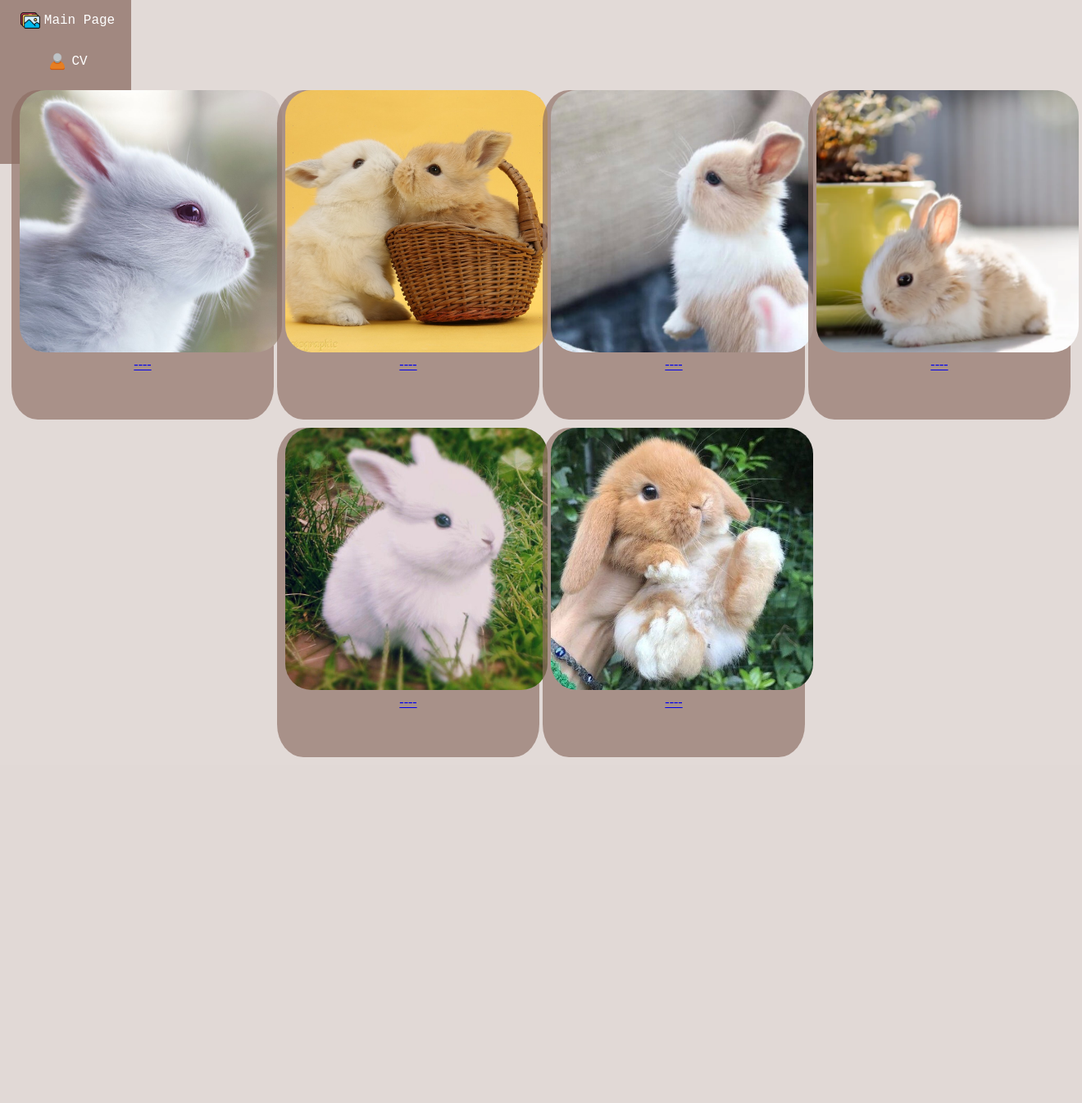
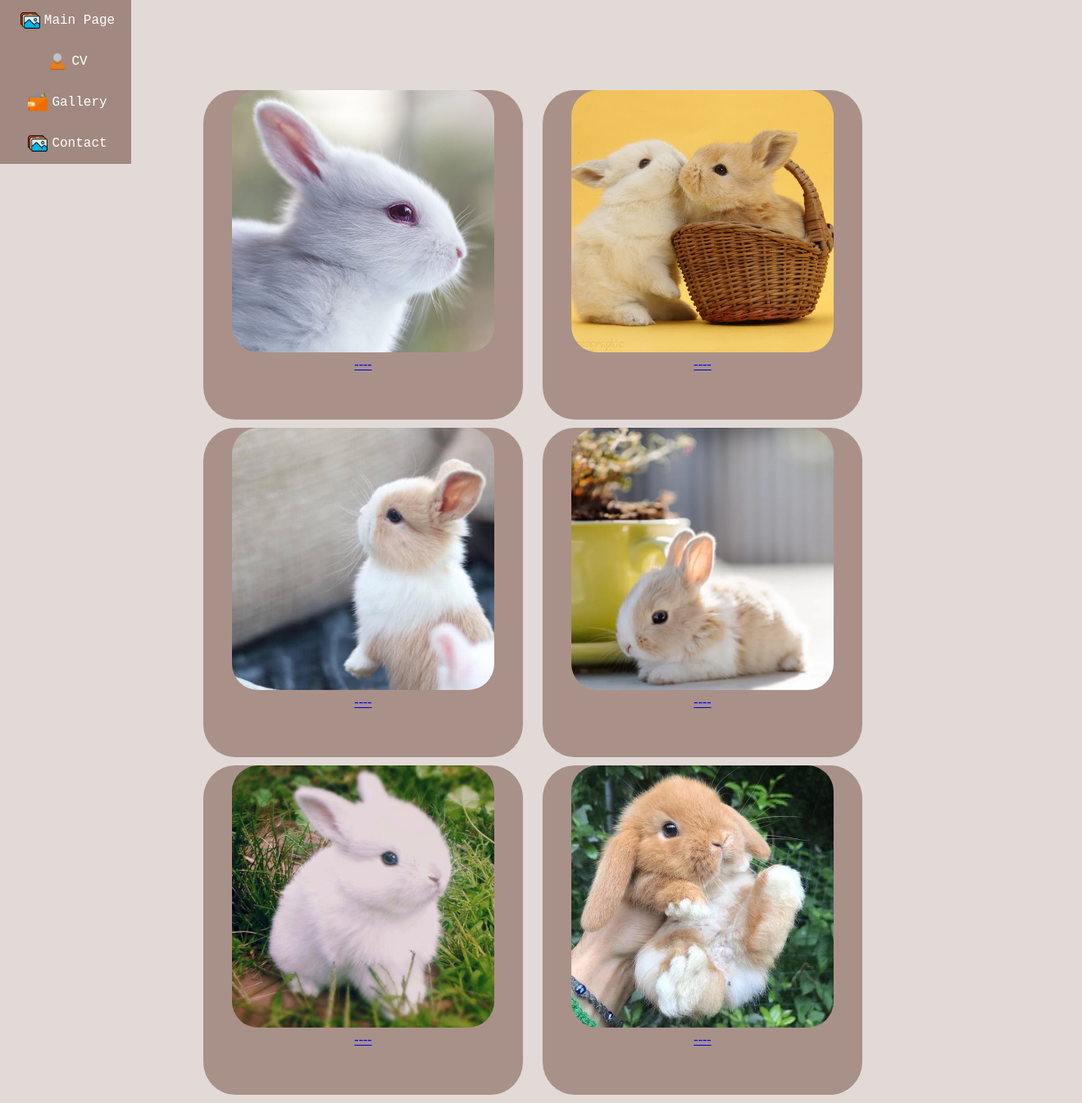
Before and after one commit to AfnanMashilm/WebProject1, a PHP site: page /pages/galleryPage.php in a window 1320 px wide. Shown: the part 50-1396 px from the top of the page at 82% size. Before the commit the page ends 974 px from the top, so only its background shows below. Run offline with PHP 8.4, Linux system fonts and the light colour scheme; the visitor is signed in with stand-in values (Sample User, id 1).

Commit message:
fix image width

```diff
--- a/AfnanMshellem-Assigment1/css/styleGallery.css
+++ b/AfnanMshellem-Assigment1/css/styleGallery.css
@@ -26,12 +26,17 @@ body {
     box-shadow: 23px 4px 78px 38px rgb(109 76 76 / 82%);
 }
 
+.gallery {
+    margin: 0px 53px; /* Add margin to the gallery to create space between images */
+}
+
 .imgs {
     display: inline-block;
-    width: 320px; /* Adjust the width to control the number of images in a row */
+    width: 390px;
     height: 402px;
     background-color: #8d6e63ab;
     margin-bottom: 10px;
+    margin-right: 20px; /* Add margin to create space between images */
     border-radius: 10%;
     position: relative;
 }
@@ -42,14 +47,6 @@ body {
     transition: transform 2s ease;
 }
 
-input[type=checkbox] {
-    display: none;
-}
-
-input[type=checkbox]:checked~label>img {
-    transform: scale(2);
-    cursor: zoom-out;
-}
 
 .row {
     display: block;
```
